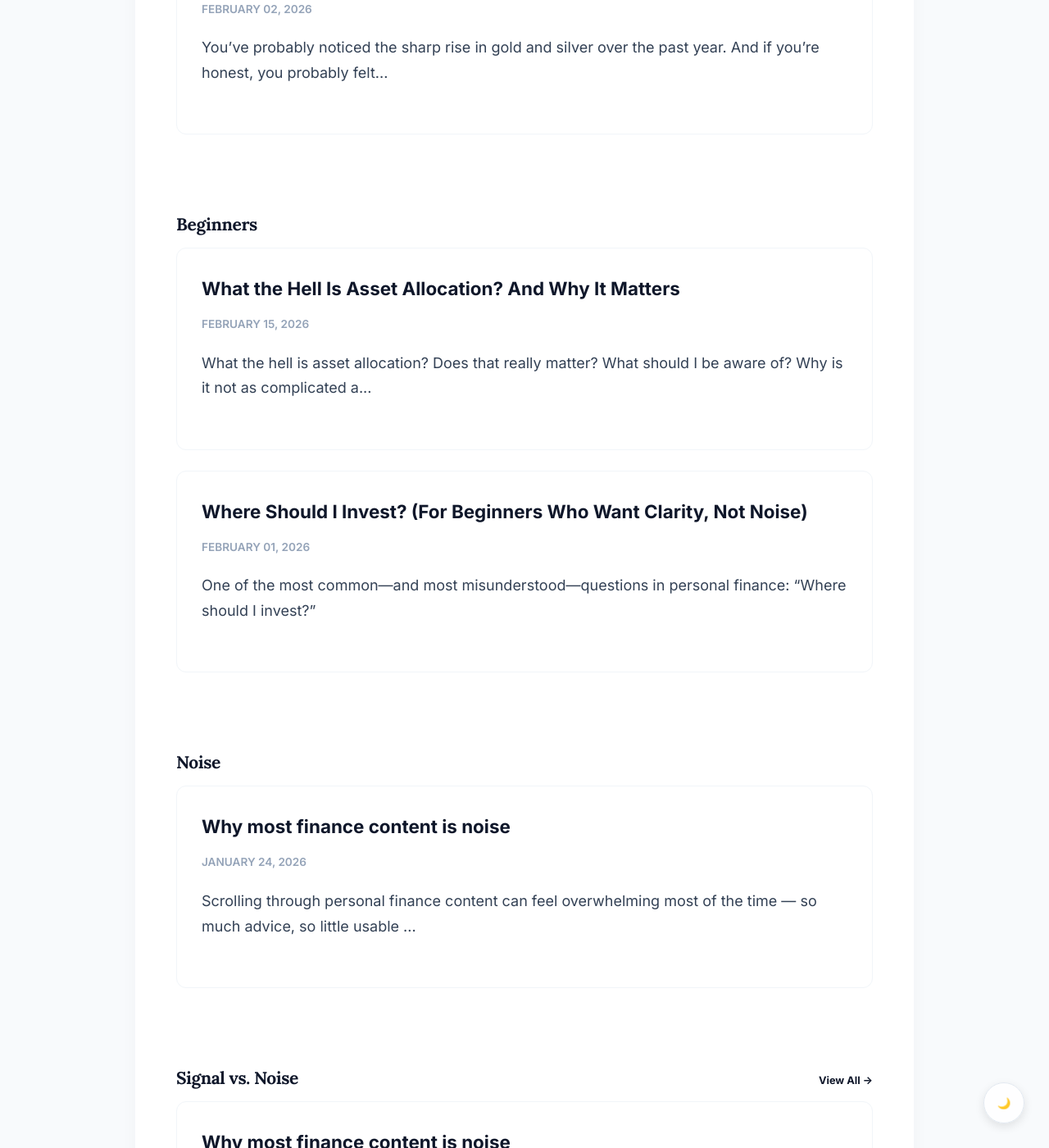
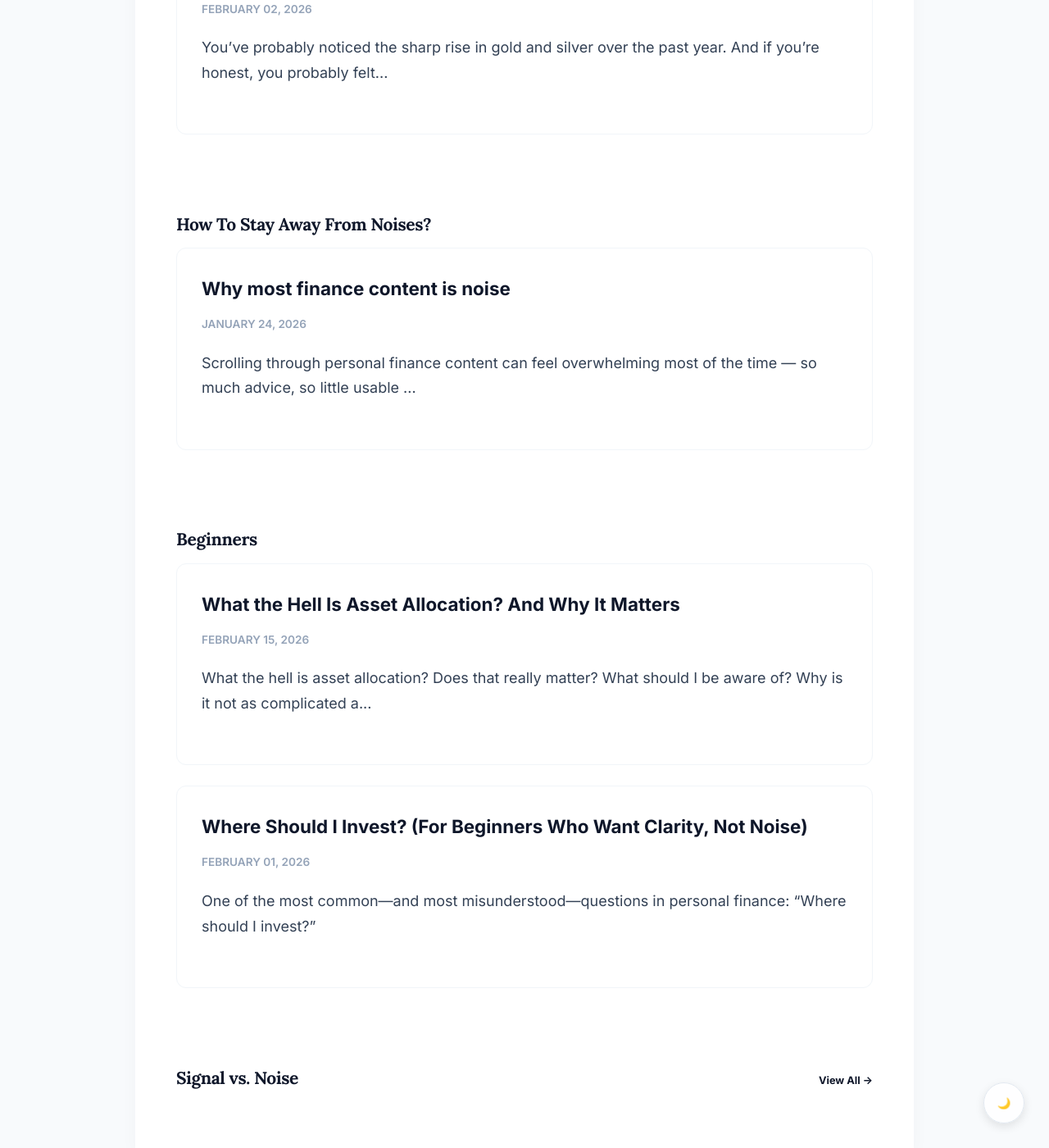
Before and after one commit to HarieshMK/HarieshMK.github.io, a Jekyll site: the page built from blogs.html, in a window 1280 px wide and 1400 px high, scrolled down 998 px. Shown: the whole window at 82% size. Built offline with Jekyll 4.4.1, drawn with Linux system fonts in a browser that asks for light colours; some of the changed text lies outside the part shown.

Commit message:
Update 2026-01-25-why-most-finance-content-is-noise.md

```diff
--- a/_posts/2026-01-25-why-most-finance-content-is-noise.md
+++ b/_posts/2026-01-25-why-most-finance-content-is-noise.md
@@ -2,7 +2,7 @@
 layout: post
 title: "Why most finance content is noise"
 date: 2026-01-24
-category: noise
+category: How to stay away from noises?
 ---
 
 Scrolling through personal finance content can feel overwhelming most of the time — so much advice, so little usable guidance.
```
